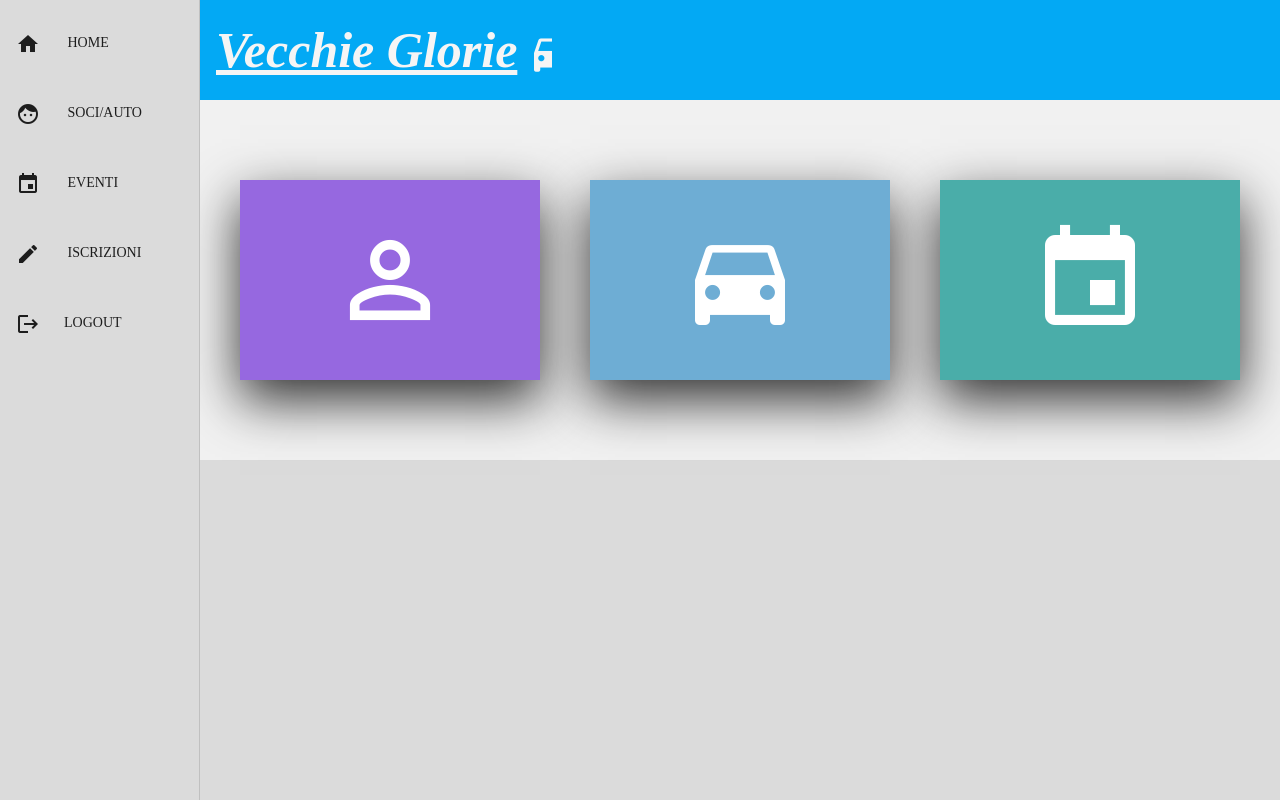
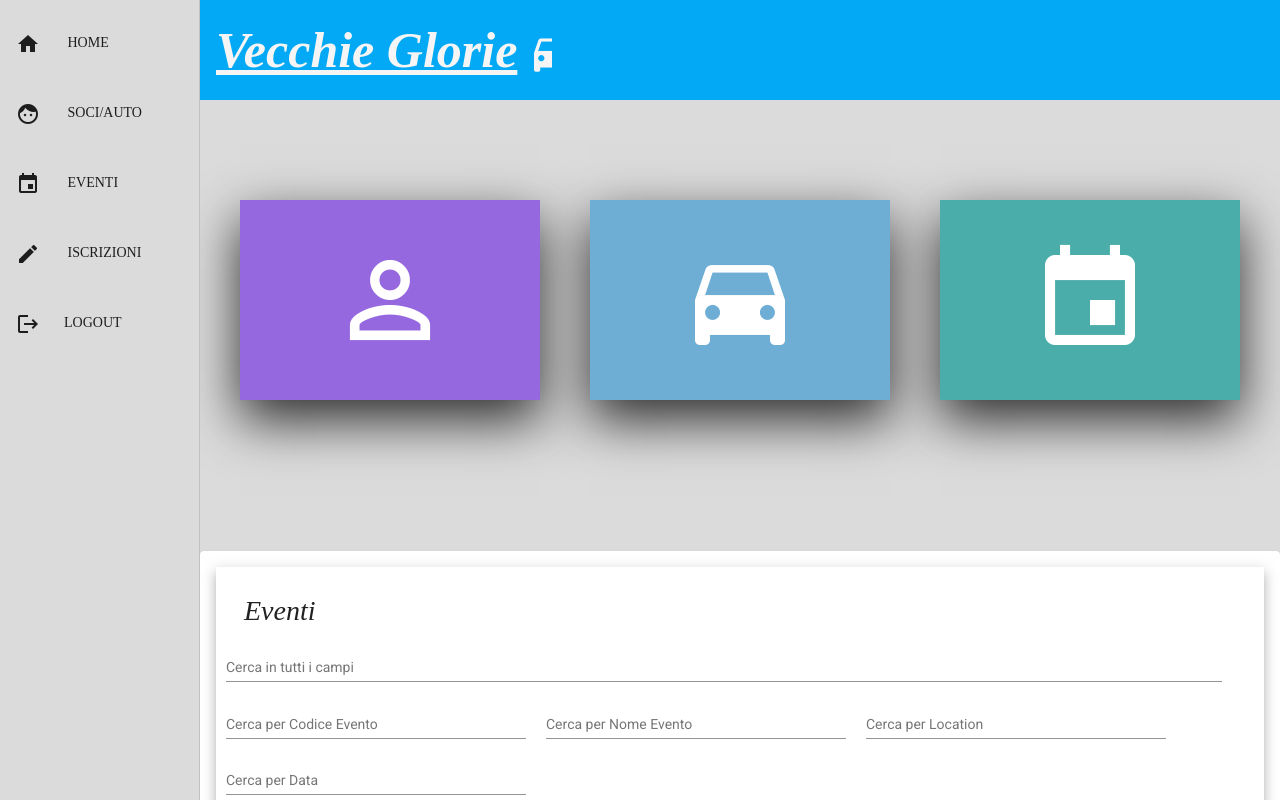
Before and after one commit to AntPedicini/projectWork_frontEnd, an Angular app: page /home in a window 1280 px wide. Built offline with nearby package versions, Linux system fonts and the light colour scheme; no server answers; sample sign-in values are in the browser's storage; a web font is replaced by a local one.

Commit message:
sistemazione board (home)

```diff
--- a/src/app/mat-board/mat-board.component.css
+++ b/src/app/mat-board/mat-board.component.css
@@ -18,13 +18,13 @@
 body {
     margin: 0;
     padding: 0;
-    min-height: 45vh;
+    min-height: 50vh;
     background: #333;
     display: flex;
     justify-content: center;
     align-items: center;
     font-family: sans-serif;
-    background-color: #f1f1f1;
+    background-color: rgb(219, 219, 219);
     height: 30%;
 }
 
@@ -165,5 +165,9 @@ i {
     color: #414141;
 }
 
+:host>>>.mat-figure {
+    align-items: flex-start !important;
+}
+
 
 /* ---------------------------------------------------------------------------*/
--- a/src/app/mat-board/mat-board.component.html
+++ b/src/app/mat-board/mat-board.component.html
@@ -1,7 +1,8 @@
 <!DOCTYPE html>
-<html>
 
 <head>
+
+
     <meta charset="utf-8" />
     <meta http-equiv="X-UA-Compatible" content="IE=edge">
     <title>Cards </title>
@@ -64,9 +65,8 @@
             </div>
         </div>
     </div>
+
 </body>
-
-</html>
 <!--      -------------------------------------                -->
 <!--
 <div class="grid-container">
@@ -134,5 +134,6 @@
     </mat-grid-tile>
 </mat-grid-list>
 
+
 <!--<app-table-event></app-table-event>
 <img mat-card-image src="../assets/images/homeFixed.png">-->
--- a/src/app/mat-nav/mat-nav.component.css
+++ b/src/app/mat-nav/mat-nav.component.css
@@ -31,9 +31,9 @@
 }
 
 .mat-toolbar.mat-primary {
-  position: sticky;
-  top: 0;
-  z-index: 1000;
+    position: sticky;
+    top: 0;
+    z-index: 1000;
 }
 
 .mat-toolbar {
```
